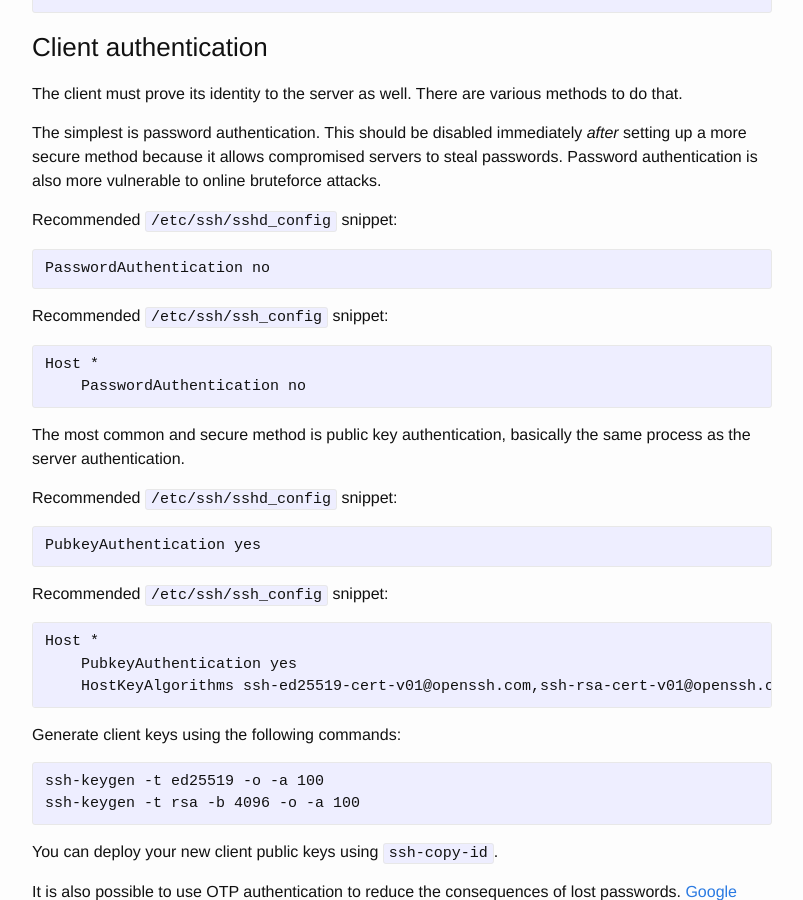
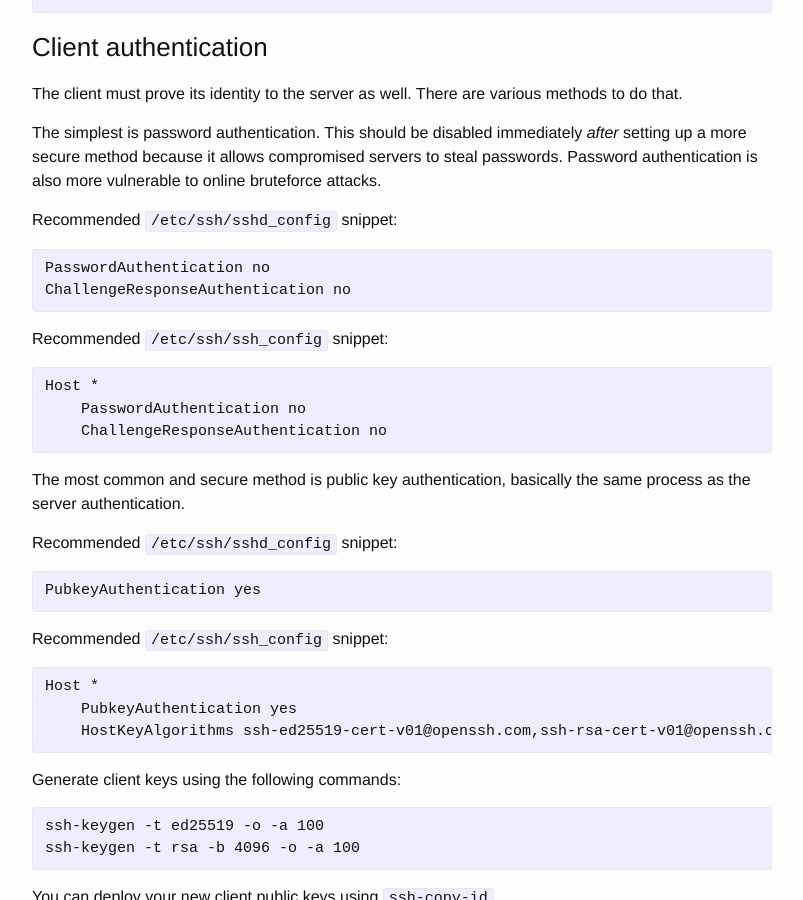
Before and after one commit to stribika/stribika.github.io, a Jekyll site: the page built from _posts/2015-01-04-secure-secure-shell.md, in a window 1280 px wide and 900 px high, scrolled down 3460 px. Shown: the whole window, without its empty margins (238-1041 px from the left). Built offline with Jekyll 4.4.1, drawn with Linux system fonts in a browser that asks for light colours.

Commit message:
Disable ChallengeResponseAuthentication by default.

```diff
--- a/_posts/2015-01-04-secure-secure-shell.md
+++ b/_posts/2015-01-04-secure-secure-shell.md
@@ -161,12 +161,14 @@ Password authentication is also more vulnerable to online bruteforce attacks.
 
 Recommended `/etc/ssh/sshd_config` snippet:
 
-<pre><code id="server-auth-password">PasswordAuthentication no</code></pre>
+<pre><code id="server-auth-password">PasswordAuthentication no
+ChallengeResponseAuthentication no</code></pre>
 
 Recommended `/etc/ssh/ssh_config` snippet:
 
 <pre><code id="client-auth-password">Host *
-    PasswordAuthentication no</code></pre>
+    PasswordAuthentication no
+    ChallengeResponseAuthentication no</code></pre>
 
 The most common and secure method is public key authentication, basically the same process as the server authentication.
 
```
